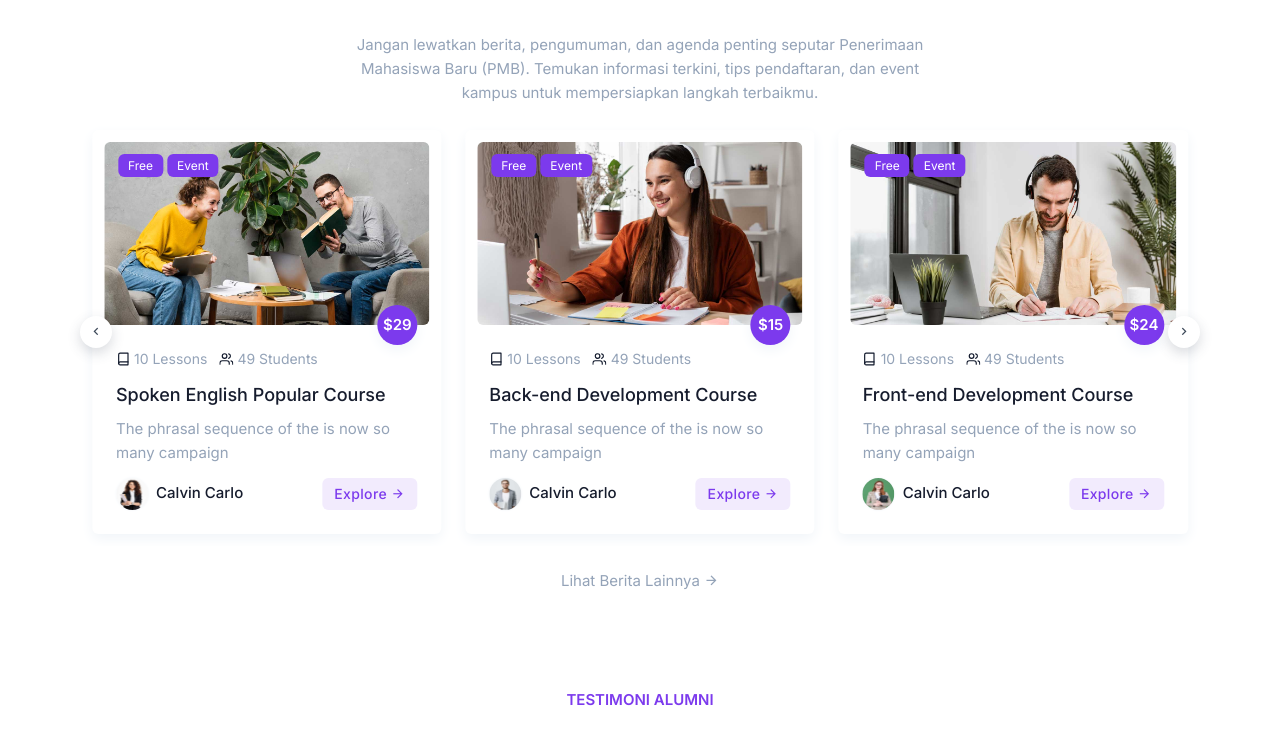
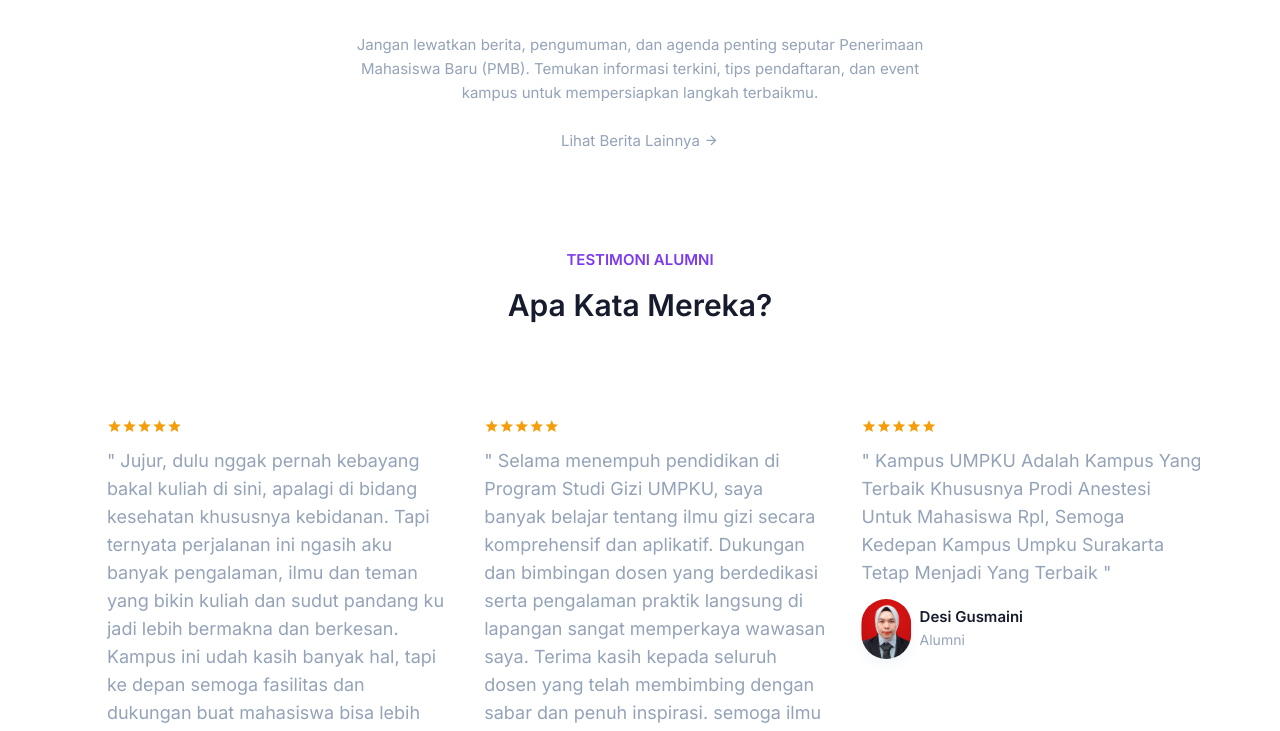
Before and after one commit to iamhry/landing-pmb-2027, a Nuxt app: page / in a window 1280 px wide. Shown: the part 2173-2904 px from the top of the page. Built offline with nearby package versions, Linux system fonts and the light colour scheme; some icons are missing.

Commit message:
hide berita

```diff
--- a/pages/index.vue
+++ b/pages/index.vue
@@ -110,15 +110,15 @@
                         kampus untuk mempersiapkan langkah terbaikmu.</p>
                 </div>
 
-                <div class="grid grid-cols-1 relative mt-3">
+                <!-- <div class="grid grid-cols-1 relative mt-3">
                     <ClientOnly>
                         <CoursesSlider />
                     </ClientOnly>
-                </div>
+                </div> -->
 
                 <div class="grid md:grid-cols-12 grid-cols-1 mt-6">
                     <div class="md:col-span-12 text-center">
-                        <NuxtLink to="/grid" class="text-slate-400 hover:text-violet-600 duration-500 ease-in-out">Lihat
+                        <NuxtLink to="/" class="text-slate-400 hover:text-violet-600 duration-500 ease-in-out">Lihat
                             Berita Lainnya <i class="mdi mdi-arrow-right align-middle"></i></NuxtLink>
                     </div>
                 </div>
```
